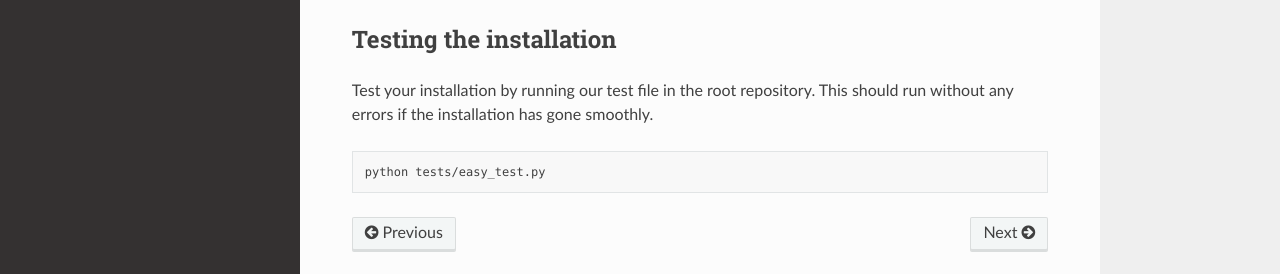
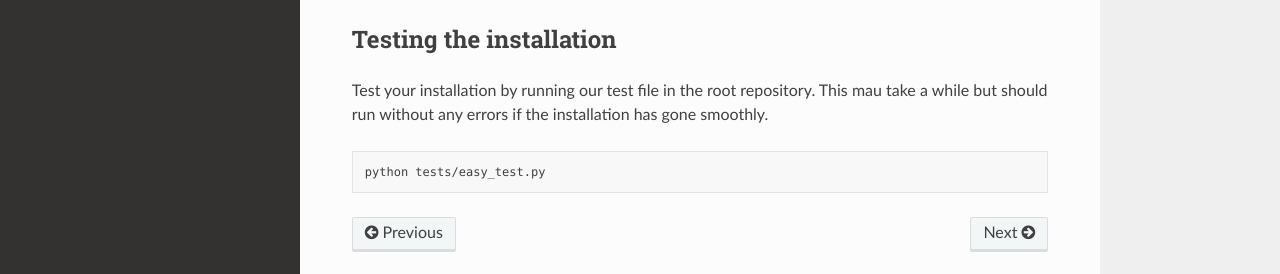
Before and after one commit to ldolan05/ACID, a Sphinx documentation site: the page built from docs/installation.rst, in a window 1280 px wide and 1170 px high. Shown: the part 788-1062 px from the top of the window. Built offline with Sphinx 7.4.7 and the Read the Docs theme 2.0.0, drawn with Linux system fonts in a browser that asks for light colours.

Commit message:
Update installation.rst

```diff
--- a/docs/installation.rst
+++ b/docs/installation.rst
@@ -44,7 +44,7 @@
 Testing the installation
 ==========================
 
-Test your installation by running our test file in the root repository. This should run without any errors if the installation has gone smoothly.
+Test your installation by running our test file in the root repository. This mau take a while but should run without any errors if the installation has gone smoothly.
 
 .. code-block:: bash
 
```
